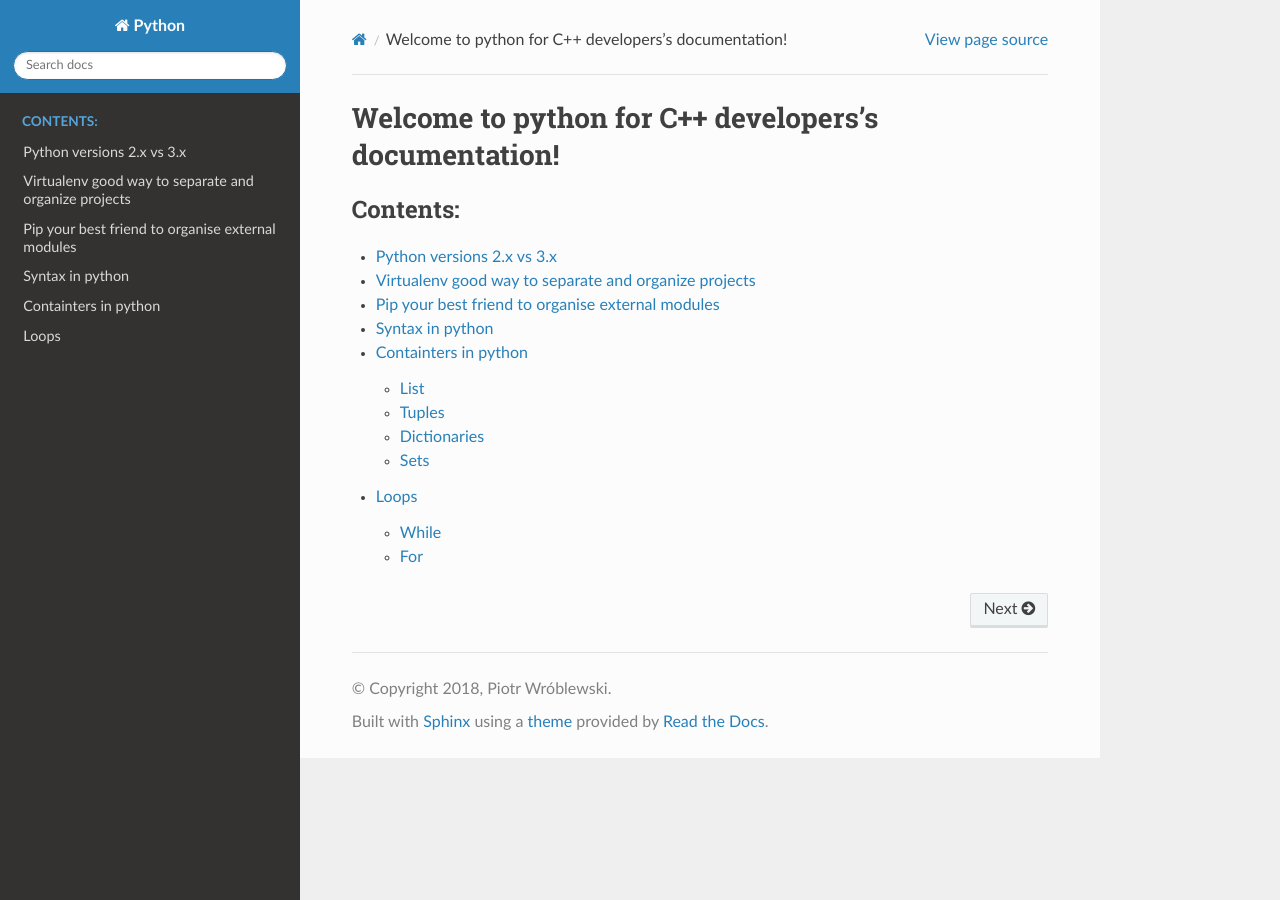
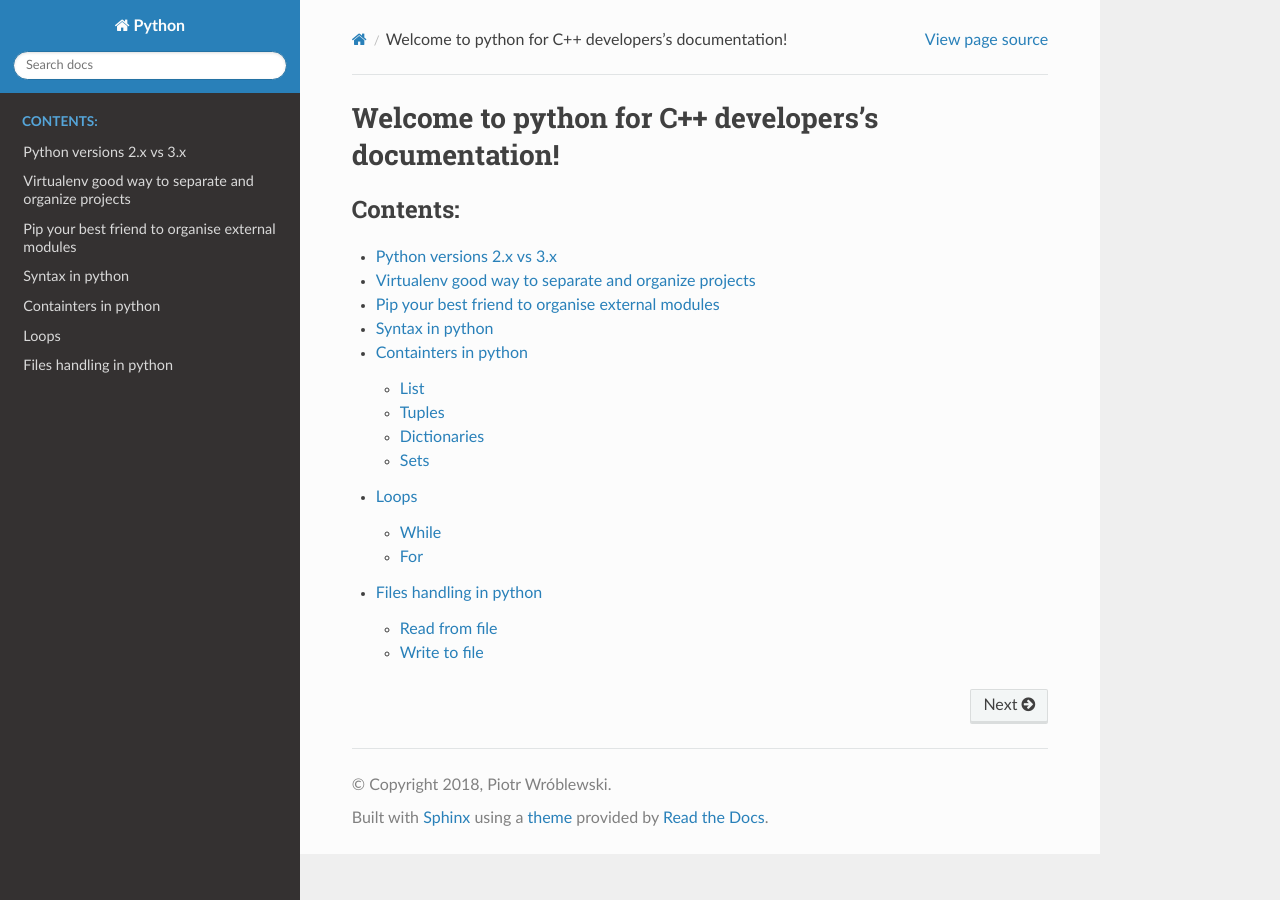
Before and after one commit to WoodenBackpack/Python, a Sphinx documentation site: the page built from source/index.rst, in a window 1280 px wide. Built offline with Sphinx 7.4.7 and the Read the Docs theme 2.0.0, drawn with Linux system fonts in a browser that asks for light colours; part of the change alters nothing that is shown.

```diff
--- /dev/null
+++ b/source/files.rst
@@ -0,0 +1,156 @@
+Files handling in python
+************************
+
+==============
+Read from file
+==============
+
+To open a file in python type:
+
+::
+
+  f = open(FILENAME)
+
+It opens a file specified with FILENAME but only for reading because default mode for files is "r" - read
+To open file for writing and any other modes type:
+
+::
+
+  f = open(FILENAME, MODE)
+
+When MODE can be equal:
+  * "r" - read
+  * "w" - write
+  * "a" - append
+  * "r+" - writing and reading
+
+Always remember to close a file:
+
+::
+
+  f.open(FILENAME)
+  f.close()
+
+To read raw string - string with new lines type:
+
+::
+
+  # Content of file test.txt used in every example:
+  #
+  # Hello
+  # World
+  #
+  # "Some example text in quote marks"
+
+::
+
+  # test.txt content:
+
+  f = open("test.txt")
+  raw = f.read()
+  print(raw)
+
+  >>>Hello
+  World
+
+  "Some example text in quote marks"
+
+Read can also take an argument - number of characters to read
+
+::
+
+  # test.txt
+  f = open("test.txt")
+  chars = f.read(4)
+  print(chars)
+  f.close()
+  >>>Hell
+
+Method to get list of all lines:
+
+::
+
+  # test.txt
+  f = open("test.txt")
+  lines = f.readlines()
+  print(lines)
+  f.close()
+  >>>['Hello\n', 'World\n', '\n', '"Some example text in quote marks\n"']
+
+  #There is also simpler way to do it:
+  f = open("test.txt")
+  l = list(f)
+  print(l)
+  f.close()
+  >>>['Hello\n', 'World\n', '\n', '"Some example text in quote marks\n"']
+
+Or to get simple line:
+
+::
+
+  # test.txt
+  f = open("test.txt")
+  print(f.getline())
+  print(f.getline())
+  f.close()
+  >>>Hello
+
+  World
+
+You can use it in a simple loop:
+
+::
+
+  # test.txt
+  f = open("test.txt")
+  line = f.readline()
+  while line:
+    print(line)
+    line = f.readline()
+  f.close()
+
+=============
+Write to file
+=============
+
+To write a content to file pass a string as a argument to write function ofc file must be opened in writing mode
+
+::
+
+  content = "Another simple\nExample\nContent"
+  f = open("newFile.txt", "w")
+  f.write(content)
+  f.close()
+  # It will write content to file with new lines:
+  # newFile.txt:
+  # Another simple
+  # Example
+  # Content
+
+To write multiple lines from list use:
+
+::
+
+  content = ["First Line", "Second Line"]
+  f = open("newFile.txt", "w")
+  f.writelines(content)
+  f.close()
+
+  f = open("newFile.txt", "r")
+  print(f.read())
+  # newFile.txt
+  # FirstLineSecondLine
+
+Important thing is that writelines() does not add line separators
+
+There is also functionality to open a file but without care about closing it cause "with ... as ..." statement will do it for us:
+
+::
+
+  with open(FILENAME, "r+") as inputFile:
+    # file is opend here and will close when block ends
+    # now to control file use inputFile
+    l = inputFile.readlines()
+    ...
+  ...
+  # inputFile is closed here but inputFile variable is still reachable
--- a/source/index.rst
+++ b/source/index.rst
@@ -16,3 +16,4 @@ Welcome to python for C++ developers's documentation!
    syntax
    containers
    loops
+   files
```
Also changed, not shown: 11 other files.
